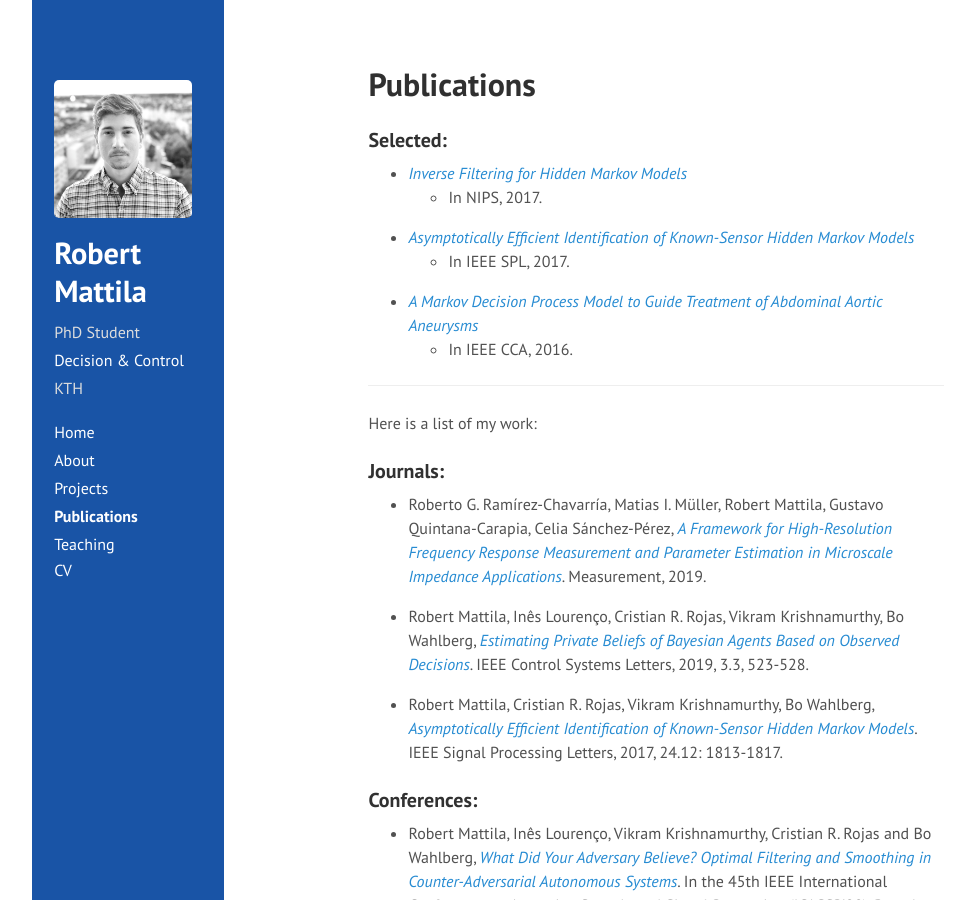
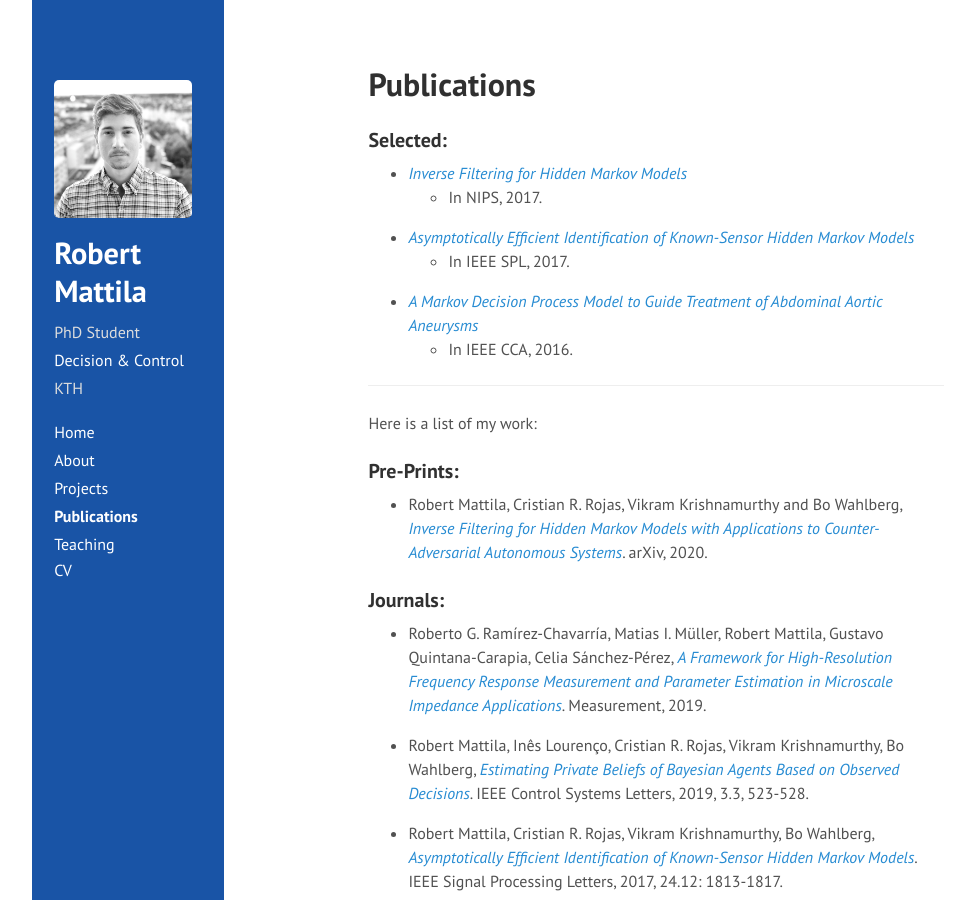
Before and after one commit to rmattila/rmattila.github.io, a Jekyll site: the page built from publications.md, in a window 1280 px wide and 900 px high. Shown: the whole window, without its empty margins (70-1032 px from the left). Built offline with Jekyll 4.4.1, drawn with Linux system fonts in a browser that asks for light colours; comment, search, counter and statistics services are not loaded.

Commit message:
add preprint

```diff
--- a/publications.md
+++ b/publications.md
@@ -21,6 +21,11 @@ title: Publications
 
 Here is a list of my work:
 
+### Pre-Prints:
+
+* Robert Mattila, Cristian R. Rojas, Vikram Krishnamurthy and Bo Wahlberg, *[Inverse
+  Filtering for Hidden Markov Models with Applications to Counter-Adversarial Autonomous
+Systems](https://arxiv.org/pdf/2001.11809.pdf)*. arXiv, 2020.
 
 ### Journals:
 
```
